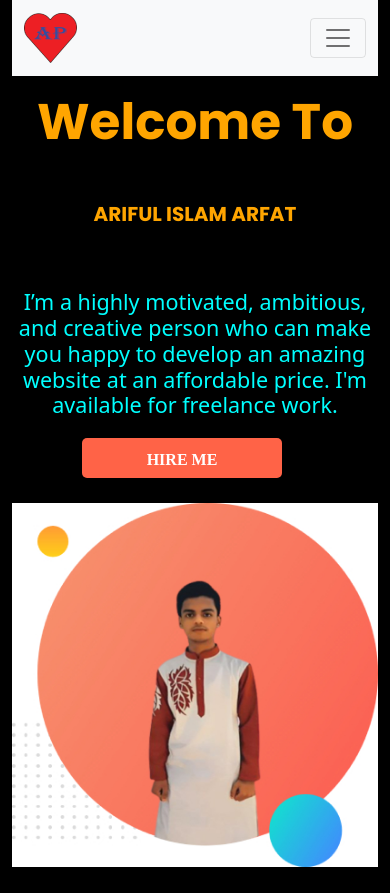
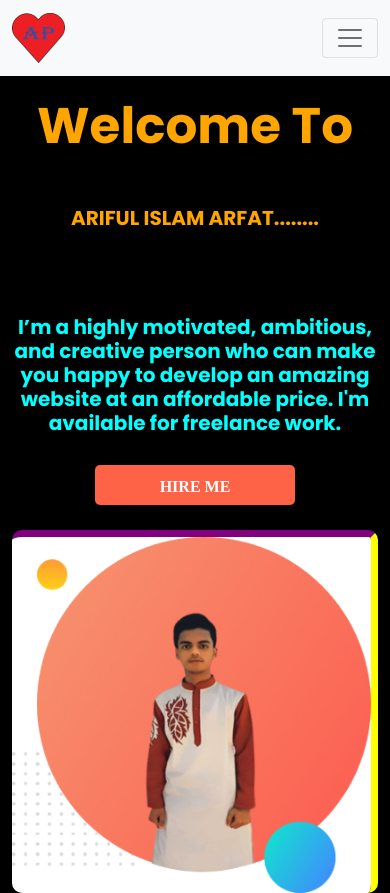
Before and after one commit to arfathusain/ARIFUL-ISLAM-ARFAT-5162, a plain HTML site: page index.html in a window 390 px wide. Before the commit the page ends 867 px from the top, so only its background shows below. Drawn offline with nearby package versions, Linux system fonts and the light colour scheme; a web font is replaced by a local one.

Commit message:
added all item

```diff
--- a/css/mobile.css
+++ b/css/mobile.css
@@ -1,40 +1,46 @@
-@media (max-width:766px) {
+@media (max-width:767px) {
 
-    body{
+    body {
         background-color: black;
     }
-
-    .arfat-0{
+    /****** about********/
+    .arfat-0 {
         text-align: center;
         font-family: 'Poppins', sans-serif;
         color: orange;
         font-weight: bold;
         font-size: 50px;
+        margin-top: 80px;
     }
-    .arfat-1{
+
+    .arfat-1 {
         font-family: 'Poppins', sans-serif;
         text-align: center;
         margin-top: 50px;
-    color:orange;
+        color: orange;
         font-size: 20px;
         padding-left: 20px;
         padding-right: 20px;
 
     }
-    .arfat-2{
+
+    .arfat-2 {
         text-align: center;
         color: aliceblue;
         margin-top: 15px;
         margin-bottom: 1111111111;
     }
-    .arfat-3{
+
+    .arfat-3 {
         text-align: center;
         color: aqua;
+        margin-bottom: 30px;
     }
-    .btn{
+
+    .btn {
         height: 40px;
-    margin-top: 20PX;
-  width:200px;
+        margin: 0px auto;
+        width: 200px;
         line-height: 43px;
         padding: 0 40px;
         font-size: 1rem;
@@ -46,20 +52,24 @@
         font-family: 'Asap';
         text-decoration: none;
         margin-bottom: 25px;
-  margin-left: 70px;
-  margin-right: 50px;
+
 
     }
+
     .btn:hover {
         color: rgb(255, 255, 255);
         background-color: #222;
-  box-shadow: inset 0px 4px 6px rgba(0,255,255,0.3),
-              inset 0px 6px 10px rgba(0,255,255,0.3),
-              inset 0px 10px 18px rgba(0,255,255,0.3);
+        box-shadow: inset 0px 4px 6px rgba(0, 255, 255, 0.3),
+            inset 0px 6px 10px rgba(0, 255, 255, 0.3),
+            inset 0px 10px 18px rgba(0, 255, 255, 0.3);
         transition: 0.2s;
         transform: translateY(2px);
 
     }
 
+    .arfat-4 {
+        margin: 0px auto;
+    }
+    /******* end******* */
 
 }
--- a/css/style.css
+++ b/css/style.css
@@ -1,6 +1,77 @@
+@media (max-width:2000px) {
+    body {
+        background-color: #000;
+    }
+
+    /****** about********/
+    .arfat-0 {
+        color: orange;
+        font-family: 'Poppins', sans-serif;
+        margin-top: 150px;
+        font-weight: bold;
+        font-size: 60px;
+    }
+
+    .arfat-1 {
+        font-family: 'Poppins', sans-serif;
+        color: orange;
+        font-weight: bold;
+        margin-top: 50px;
+    }
+
+    .arfat-2 {
+        font-family: 'Poppins', sans-serif;
+        color: aliceblue;
+        margin-top: 30px;
+        margin-bottom: 30px;
+    }
+
+    .arfat-3 {
+        color: aliceblue;
+        font-family: 'Poppins', sans-serif;
+        font-size: 20px;
+    }
+
+    .btn {
+        height: 40px;
+        width: 200px;
+        line-height: 43px;
+        padding: 0 40px;
+        font-size: 1rem;
+        font-weight: 600;
+        color: #fff;
+        background: tomato;
+        border-radius: 5px;
+        border: none;
+        font-family: 'Asap';
+        text-decoration: none;
+        margin-top: 20px;
+
+    }
+
+    .btn:hover {
+        color: rgb(255, 255, 255);
+        background-color: #222;
+        box-shadow: inset 0px 4px 6px rgba(0, 255, 255, 0.3),
+            inset 0px 6px 10px rgba(0, 255, 255, 0.3),
+            inset 0px 10px 18px rgba(0, 255, 255, 0.3);
+        transition: 0.2s;
+        transform: translateY(2px);
+
+    }
+
+    .arfat-4 {
+        margin-top: 150px;
+        border-radius: 10px;
+        border-top: 7px solid purple;
+        border-right: 7px solid yellow;
+    }
+    /******* end******* */
+
+}
 
 /******************* start nav*********************** */
-.nav-item  {
+.nav-item {
 
 
     padding-left: 25px;
@@ -11,19 +82,19 @@
     font-weight: 600;
     color: #2c2c2c;
     border-radius: 5px;
-  }
-  .nav-item:hover{
+}
+
+.nav-item:hover {
     color: #000;
     background-color: #c0c0c0;
-    box-shadow: inset 0px 2px 4px rgba(0,0,0,0.15),
-                inset 0px 4px 8px rgba(0,0,0,0.15),
-                inset 0px 8px 16px rgba(0,0,0,0.15);
+    box-shadow: inset 0px 2px 4px rgba(0, 0, 0, 0.15),
+        inset 0px 4px 8px rgba(0, 0, 0, 0.15),
+        inset 0px 8px 16px rgba(0, 0, 0, 0.15);
     transition: 0.2s;
     transform: translateY(2px);
 
-  }
-  nav{
+}
+
+nav {
     background-color: white;
-  }
-
-  /******************* end nav********************** */
+}
--- /dev/null
+++ b/css/tablet.css
@@ -0,0 +1,29 @@
+@media (min-width: 768px) and (max-width: 991px) {
+
+    /****** about********/
+    .arfat-0 {
+        font-size: 40px;
+        margin-top: 90px;
+    }
+
+    .arfat-1 {
+        margin-top: 50px;
+    }
+
+    .arfat-2 {
+        margin-top: 20px;
+    }
+
+    .arfat-3 {
+        margin-top: -10px;
+        font-size: 15px;
+    }
+
+    .arfat-4 {
+        margin-top: 90px;
+    }
+
+    /******* end******* */
+
+
+}
--- a/index.html
+++ b/index.html
@@ -13,6 +13,7 @@
         rel="stylesheet">
     <link rel="stylesheet" href="css/style.css">
     <link rel="stylesheet" href="css/mobile.css">
+    <link rel="stylesheet" href="css/tablet.css">
 
     <title>ARIFUL ISLAM/Front end Developer</title>
   </head>
@@ -21,7 +22,7 @@
     <!--*************************** navbar************************ -->
 
     <div class="container">
-        <nav class="navbar navbar-expand-lg navbar-light bg-light ">
+        <nav class="navbar navbar-expand-lg navbar-light bg-light fixed-top">
             <div class="container">
               <a class="navbar-brand" href="#"><img class="img-fluid" src="img/logo.png" alt=""></a>
               <button class="navbar-toggler" type="button" data-bs-toggle="collapse" data-bs-target="#navbarSupportedContent" aria-controls="navbarSupportedContent" aria-expanded="false" aria-label="Toggle navigation">
@@ -63,13 +64,13 @@
             <div class="row mt-3">
                 <div class="col-sm-12 col-md-6 col-lg-6">
                     <h1 class="arfat-0">Welcome To</h1>
-                    <h3 class="arfat-1">ARIFUL ISLAM ARFAT</h3>
+                    <h3 class="arfat-1">ARIFUL ISLAM ARFAT........</h3>
                     <marquee behavior="scroll" direction="up"><h4 class="arfat-2">Front end Developer</h4></marquee>
                     <h4 class="arfat-3">I’m a highly motivated, ambitious, and creative person who can make you happy to develop an amazing website at an affordable price. I'm available for freelance work.</h4>
                     <button class="btn justify-content-evenly d-flex">HIRE ME</button>
                 </div>
                 <div class="col-sm-12 col-md-6 col-lg-6">
-                    <img src="img/my-bg (1).jpg" alt="" class="img-fluid">
+                    <img src="img/my-bg (1).jpg" alt="" class="img-fluid d-flex justify-content-center arfat-4">
                 </div>
             </div>
         </div>
```
Lines whose indentation alone changed are shown as unchanged.
